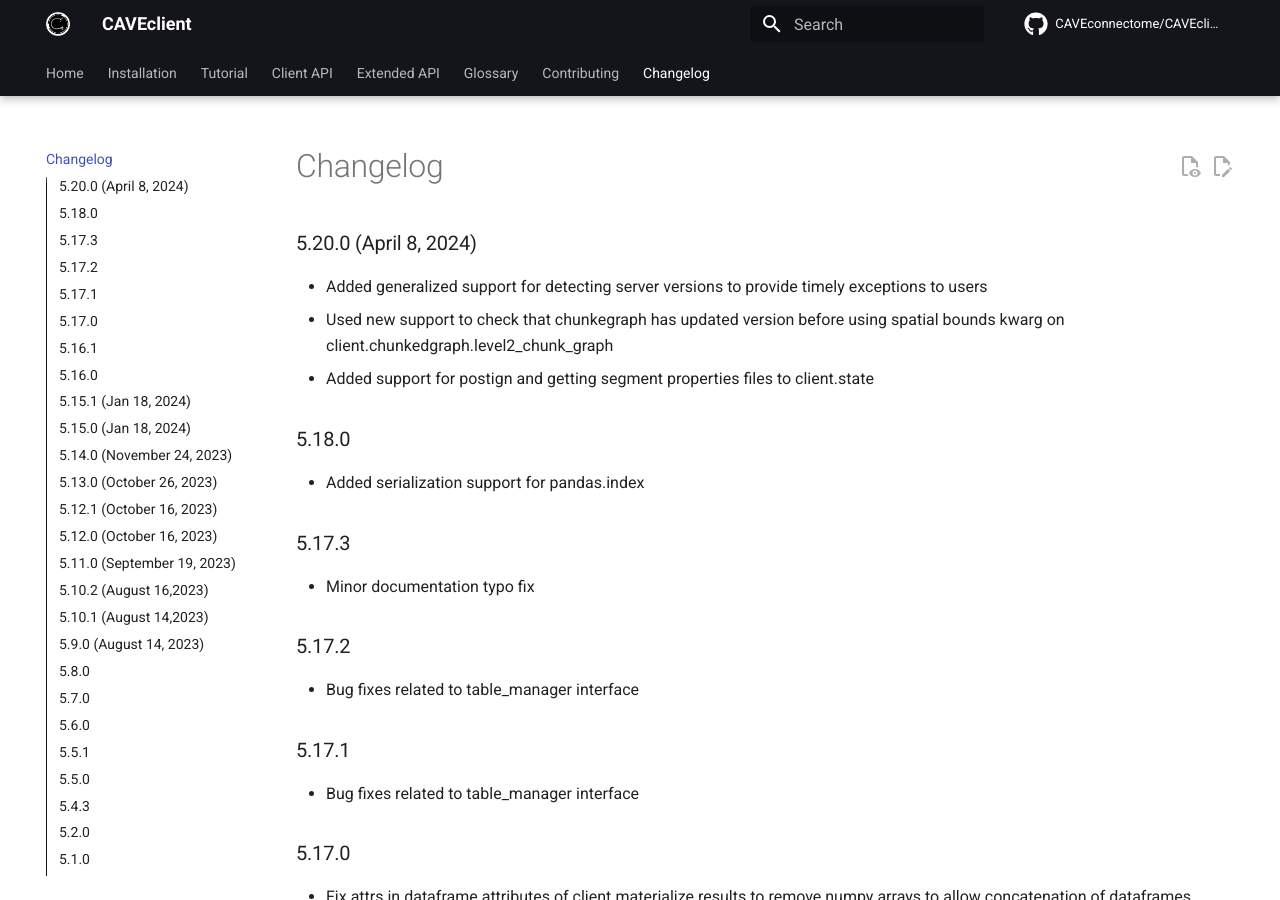
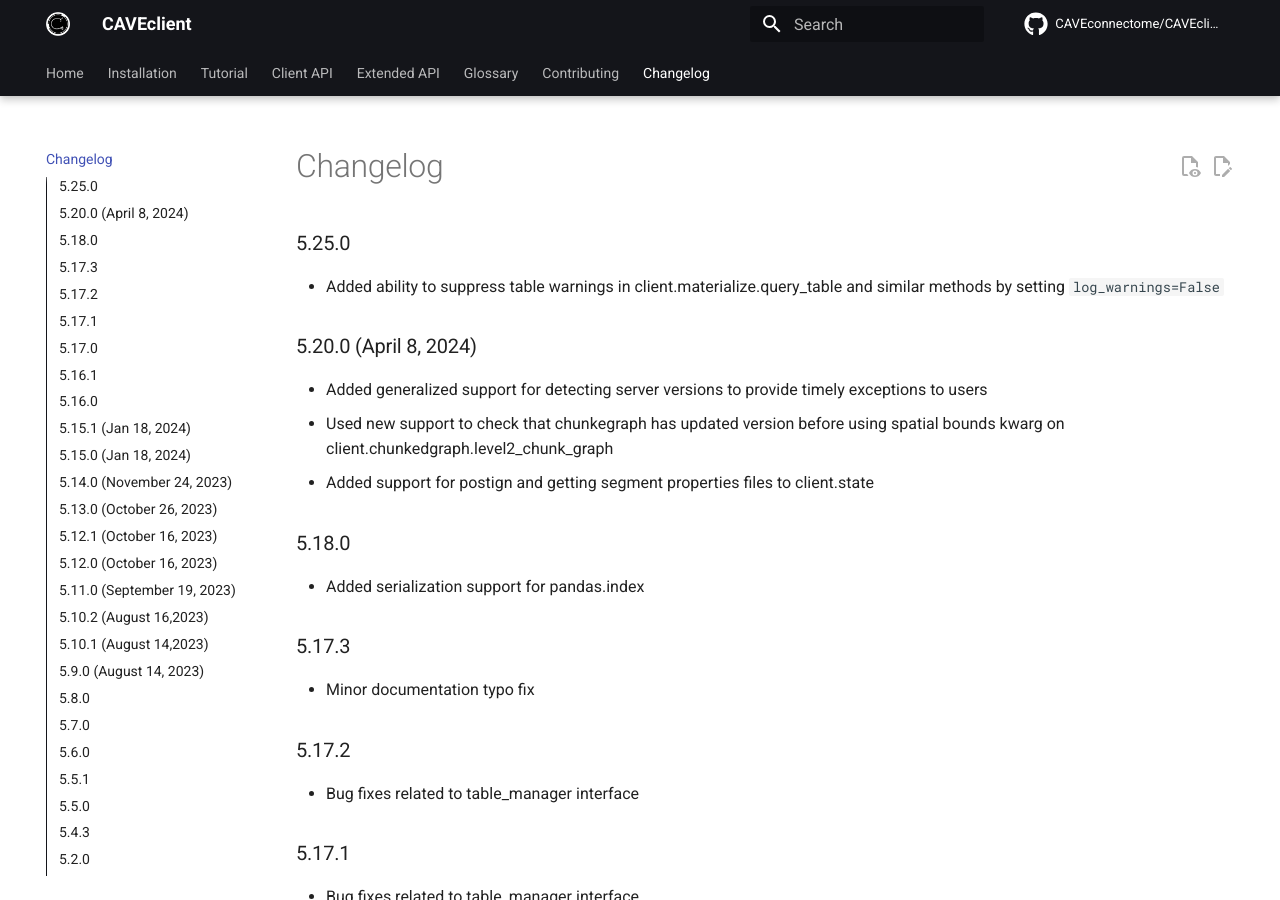
Before and after one commit to CAVEconnectome/CAVEclient, an MkDocs documentation site: the page built from docs/changelog.md, in a window 1280 px wide and 900 px high. Built offline with MkDocs 1.6.1 and Material for MkDocs 9.7.7, drawn with Linux system fonts in a browser that asks for light colours; comment, search, counter and statistics services are not loaded; the version menu is left out.

Commit message:
add changelog entry

```diff
--- a/docs/changelog.md
+++ b/docs/changelog.md
@@ -1,6 +1,9 @@
 ---
 title: Changelog
 ---
+## 5.25.0
+- Added ability to suppress table warnings in client.materialize.query_table and similar methods by setting `log_warnings=False`
+
 ## 5.20.0 (April 8, 2024)
 - Added generalized support for detecting server versions to provide timely exceptions to users
 - Used new support to check that chunkegraph has updated version before using spatial bounds kwarg
```
